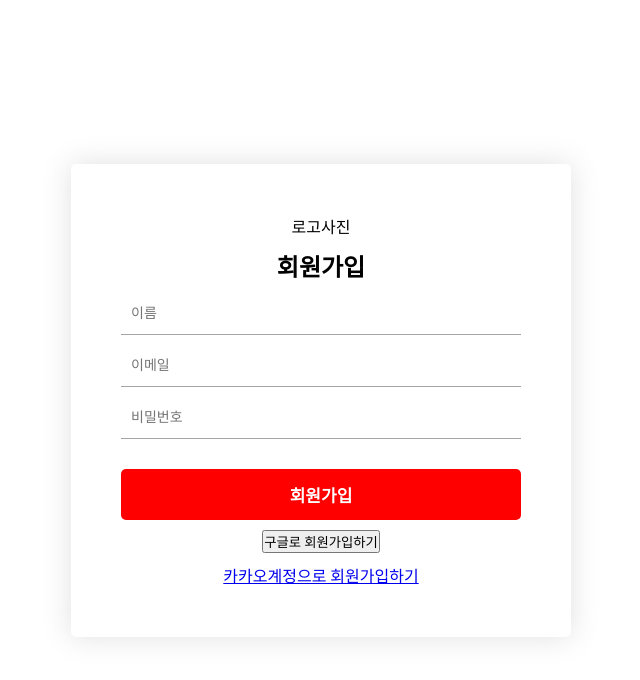
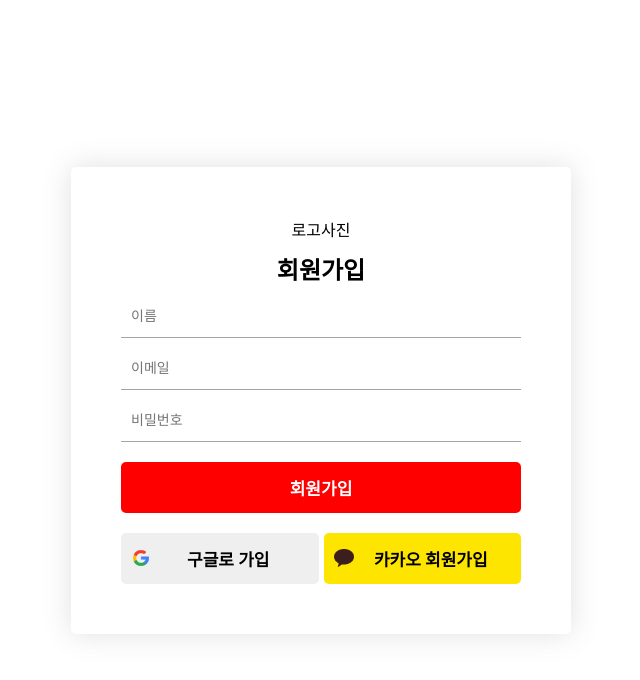
Before and after one commit to you-summer/naega_box, a React (Vite) app: page /join in a window 1280 px wide. Shown: the top 680 px of the page, without its empty margins (319-959 px from the left). Built offline with nearby package versions, Linux system fonts and the light colour scheme; no server answers; a web font is replaced by a local one.

Commit message:
버튼컴포넌트 추가

```diff
--- /dev/null
+++ b/src/components/Button.css
@@ -0,0 +1,34 @@
+.Button {
+  width: 100%;
+  padding: 13px;
+  margin-top: 10px;
+  font-size: 17px;
+  border-radius: 5px;
+  border: none;
+  font-weight: bold;
+  cursor: pointer;
+}
+
+.Button.Button_RED {
+  background-color: red;
+  color: white;
+}
+
+.Button.Button_GOOGLE {
+  color: black;
+  background-image: url("../assets/g-logo.png");
+  background-size: 20px;
+  background-repeat: no-repeat;
+  background-position: 10px center; /* 왼쪽 안쪽에 아이콘 위치 */
+  padding-left: 30px;
+}
+
+.Button.Button_KAKAO {
+  background-image: url("../assets/k-logo.png");
+  background-size: 20px;
+  background-repeat: no-repeat;
+  background-position: 10px center; /* 왼쪽 안쪽에 아이콘 위치 */
+  padding-left: 30px;
+  background-color: #fee500;
+  color: black;
+}
--- /dev/null
+++ b/src/components/Button.jsx
@@ -0,0 +1,22 @@
+import "./Button.css";
+
+const Button = ({ type, text, onClick, url, submit }) => {
+  const click = () => {
+    if (url) {
+      window.location.href = url;
+    } else if (onClick) {
+      onClick();
+    }
+  };
+
+  return (
+    <button
+      type={submit ? "submit" : "button"}
+      onClick={click}
+      className={`Button Button_${type}`}
+    >
+      {text}
+    </button>
+  );
+};
+export default Button;
--- a/src/components/JoinForm.css
+++ b/src/components/JoinForm.css
@@ -75,3 +75,9 @@
   font-size: 12px;
   padding: 10px;
 }
+
+.google_kakao_join_div {
+  display: flex;
+  width: 100%;
+  gap: 5px;
+}
--- a/src/components/JoinForm.jsx
+++ b/src/components/JoinForm.jsx
@@ -10,6 +10,7 @@ import {
   showErrorAlert,
 } from "./../util/get-sweet-alert.js";
 import { useGoogleAuth } from "../hooks/useGoogleAuth.jsx";
+import Button from "./Button.jsx";
 
 const JoinForm = () => {
   const {
@@ -102,13 +103,19 @@ const JoinForm = () => {
             );
           })}
 
-          <button className="join_button" type="submit">
-            회원가입
-          </button>
-          <button type="button" onClick={onClickGoogleAuth}>
-            구글로 회원가입하기
-          </button>
-          <Link to={onClickKakaoAuth}>카카오계정으로 회원가입하기</Link>
+          <Button text={"회원가입"} type={"RED"} submit />
+          <div className="google_kakao_join_div">
+            <Button
+              type={"GOOGLE"}
+              onClick={onClickGoogleAuth}
+              text={"구글로 가입"}
+            />
+            <Button
+              type={"KAKAO"}
+              text={"카카오 회원가입"}
+              url={onClickKakaoAuth}
+            />
+          </div>
         </div>
       </div>
     </form>
--- a/src/components/LoginForm.css
+++ b/src/components/LoginForm.css
@@ -41,7 +41,7 @@
   color: transparent;
 }
 
-.LoginForm .login_button {
+/* .LoginForm .login_button {
   width: 100%;
   padding: 13px;
   margin-top: 10px;
@@ -52,7 +52,7 @@
   color: white;
   font-weight: bold;
   cursor: pointer;
-}
+} */
 
 .LoginForm .loginForm_bottom {
   display: flex;
@@ -86,3 +86,45 @@
   padding: 10px;
   margin: 0;
 }
+
+.LoginForm .google_login_button {
+  background-image: url("../assets/g-logo.png");
+  background-size: 20px;
+  background-repeat: no-repeat;
+  background-position: 10px center; /* 왼쪽 안쪽에 아이콘 위치 */
+  padding-left: 30px;
+  width: 100%;
+  padding: 13px;
+  font-size: 17px;
+  border-radius: 5px;
+  border: none;
+  color: black;
+  font-weight: bold;
+  cursor: pointer;
+}
+
+.LoginForm .kakao_login_button {
+  background-image: url("../assets/k-logo.png");
+  background-size: 20px;
+  background-repeat: no-repeat;
+  background-position: 10px center; /* 왼쪽 안쪽에 아이콘 위치 */
+  padding-left: 30px;
+  display: flex;
+  justify-content: center;
+  width: 100%;
+  padding: 13px;
+  font-size: 17px;
+  border-radius: 5px;
+  border: none;
+  color: black;
+  font-weight: bold;
+  cursor: pointer;
+  background-color: #fee500;
+  text-decoration-line: none;
+}
+
+.LoginForm .google_kakao_login_button {
+  display: flex;
+  width: 100%;
+  gap: 5px;
+}
--- a/src/components/LoginForm.jsx
+++ b/src/components/LoginForm.jsx
@@ -14,6 +14,7 @@ import {
   showErrorAlert,
 } from "../util/get-sweet-alert.js";
 import { useGoogleAuth } from "../hooks/useGoogleAuth.jsx";
+import Button from "./Button.jsx";
 
 const url = [
   { id: 0, menu: "이메일 찾기", url: "/" },
@@ -128,13 +129,24 @@ const LoginForm = () => {
               })}
             />
           </div>
-          <button className="login_button" type="submit">
-            로그인
-          </button>
-          <button type="button" onClick={onClickGoogleAuth}>
-            구글로 로그인하기
-          </button>
-          <Link to={onClickKakaoAuth}>카카오계정으로 로그인하기</Link>
+          <Button type={"RED"} text={"로그인"} submit />
+
+          <div className="google_kakao_login_button">
+            <Button
+              type={"GOOGLE"}
+              text={"구글 로그인"}
+              onClick={onClickGoogleAuth}
+            />
+
+            <Button
+              type={"KAKAO"}
+              text={"카카오 로그인"}
+              url={onClickKakaoAuth}
+            />
+            {/* <Link className="kakao_login_button" to={onClickKakaoAuth}>
+              카카오 로그인
+            </Link> */}
+          </div>
         </div>
 
         <div className="loginForm_bottom">
```
Also changed, not shown: src/assets/g-logo.png (added), src/assets/k-logo.png (added).
